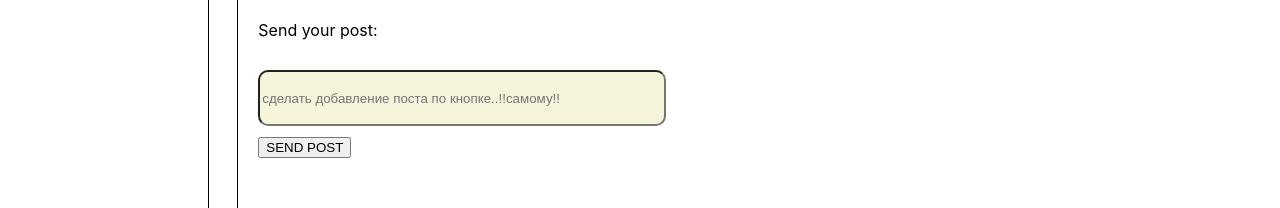
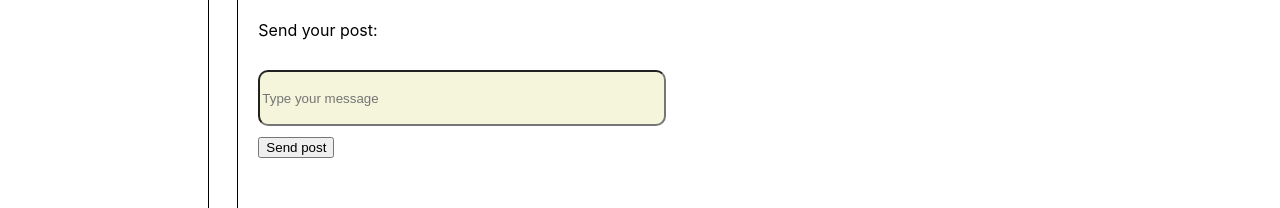
Before and after one commit to nimrab/socialnetwork, a React (Create React App) app: page /profile in a window 1280 px wide. Shown: the part 470-678 px from the top of the page. Built offline with nearby package versions, Linux system fonts and the light colour scheme.

Commit message:
send post works

```diff
--- a/package.json
+++ b/package.json
@@ -11,6 +11,7 @@
     "@types/react": "^16.9.0",
     "@types/react-dom": "^16.9.0",
     "@types/react-router-dom": "^5.3.1",
+    "@types/uuid": "^8.3.1",
     "react": "^16.13.1",
     "react-dom": "^16.13.1",
     "react-router-dom": "^5.3.0",
--- a/src/App.tsx
+++ b/src/App.tsx
@@ -12,6 +12,7 @@ type AppProps = {
     mesData: Array<MesPropType>,
     dialogData: Array<dialogDataType>,
     dialogMessageData: Array<dialogMessageDataType>
+    addPost: (post:string) => void
 }
 
 
@@ -27,7 +28,7 @@ const App = (props: AppProps) => {
 
                     {/*<Route path='/profile' component={Profile}/>*/}
                     {/*<Route path='/dialogs' component={Profile}/>*/}
-                    <Route path='/profile' component={() => <Profile mesData={props.mesData}/>}/>
+                    <Route path='/profile' component={() => <Profile mesData={props.mesData} addPost={props.addPost}/>}/>
                     <Route path='/dialogs' component={() => <Dialogs dialogData={props.dialogData} dialogMessageData={props.dialogMessageData}/>}/>
 
                     {/*<Dialogs></Dialogs>*/}
--- a/src/components/Profile/MyPosts/MyPosts.tsx
+++ b/src/components/Profile/MyPosts/MyPosts.tsx
@@ -1,19 +1,28 @@
-import React from 'react';
+import React, {useState} from 'react';
 import css from './MyPosts.module.css';
 import {SharedPosts} from './MySharedPosts/SharedPosts'
 import {SendNewPost} from './SendNewPost/SendNewPost';
+import {ProfileProps} from "../Profile";
 import {MesPropType} from "../../../index";
 
 
+export const MyPosts = (props: ProfileProps) => {
+
+    let [newSharedPosts, setNewSharedPosts] = useState<Array<MesPropType>>(props.mesData)
 
 
-export const MyPosts = (props: {mesData: Array<MesPropType>}) => {
+    const callbackHandler = (post: string) => {
+        const newPost: MesPropType = {mes: post, likes: 0}
+        const newPostArr = [newPost, ...newSharedPosts]
+        props.addPost(post)
+        setNewSharedPosts(newPostArr)
+    }
 
 
     return (
         <section>
-            <SendNewPost/>
-            <SharedPosts mesData={props.mesData}/>
+            <SendNewPost callback={callbackHandler}/>
+            <SharedPosts mesData={newSharedPosts}/>
         </section>
     )
 
--- a/src/components/Profile/MyPosts/MySharedPosts/SharedPosts.tsx
+++ b/src/components/Profile/MyPosts/MySharedPosts/SharedPosts.tsx
@@ -1,14 +1,20 @@
-import React from 'react';
+import React, {useState} from 'react';
 import css from './SharedPosts.module.css';
 import {Post} from "./Post";
+import {v1} from 'uuid'
 import {MesPropType} from "../../../../index";
 
+type SharedPostsProps = {
+    mesData: Array<MesPropType>
+}
 
-export const SharedPosts = (props:{mesData:Array<MesPropType>}) => {
+export const SharedPosts = (props:SharedPostsProps) => {
+
+
 
 
     const allPosts = props.mesData.map(el => {
-        return <Post mes={el.mes} likes={el.likes}/>
+        return <Post key = {v1()} mes={el.mes} likes={el.likes}/>
     })
 
     return (
--- /dev/null
+++ b/src/components/Profile/MyPosts/SendNewPost/Button.tsx
@@ -0,0 +1,21 @@
+import React from "react";
+
+type ButtonProps = {
+    callback: () => void
+    name: string
+}
+
+export const Button = (props:ButtonProps) => {
+
+    const onClickHandler = () => {
+        props.callback()
+    }
+
+
+        return (
+
+            <button onClick={onClickHandler}>{props.name}</button>
+
+        )
+
+}
--- a/src/components/Profile/MyPosts/SendNewPost/SendNewPost.tsx
+++ b/src/components/Profile/MyPosts/SendNewPost/SendNewPost.tsx
@@ -1,20 +1,36 @@
-import React from "react";
+import React, {ChangeEvent, useState} from "react";
 import css from "./SendNewPost.module.css";
+import {Button} from "./Button";
 
 
-type SendNewPostProps = {
-
-}
 
 
-export const SendNewPost:React.FC<SendNewPostProps> = (props) => {
+
+export const SendNewPost = (props: {callback: (post:string) => void}) => {
+
+    let [newPostText, setNewPostText] = useState<string>("")
+
+    const onChangeEventHandler = (event: ChangeEvent<HTMLInputElement>) => {
+        setNewPostText(event.currentTarget.value)
+    }
+
+    const callbackHandler = () => {
+        props.callback(newPostText)
+        setNewPostText("")
+    }
 
     return (
         <section className={css.post_section}>
 
             <div>Send your post:</div>
-            <input type="text" className={css.post_input} placeholder="сделать добавление поста по кнопке..!!самому!!"/>
-            <div><input type="submit" value="SEND POST"/></div>
+            <input type="text" className={css.post_input}
+                   placeholder="Type your message"
+                   value={newPostText}
+                   onChange={onChangeEventHandler}
+            />
+            <div>
+                <Button name="Send post" callback={callbackHandler}/>
+            </div>
         </section>
     )
 
--- a/src/components/Profile/Profile.tsx
+++ b/src/components/Profile/Profile.tsx
@@ -4,13 +4,19 @@ import {ProfileInfo} from "./ProfileInfo/ProfileInfo";
 import {MyPosts} from "./MyPosts/MyPosts";
 import {MesPropType} from "../../index";
 
-export const Profile = (props: {mesData: Array<MesPropType>}) => {
+
+export type ProfileProps = {
+    mesData: Array<MesPropType>
+    addPost: (post:string) => void
+}
+
+export const Profile = (props: ProfileProps) => {
 
     return (
         <div className={css.profile}>
 
             <ProfileInfo/>
-            <MyPosts mesData={props.mesData}/>
+            <MyPosts mesData={props.mesData} addPost={props.addPost}/>
 
         </div>
     )
--- a/src/index.tsx
+++ b/src/index.tsx
@@ -44,8 +44,22 @@ const dialogMessageData: Array<dialogMessageDataType> = [
 ]
 
 
+const addPost = (post: string) => {
 
-ReactDOM.render(<App mesData={mesData} dialogData={dialogData} dialogMessageData={dialogMessageData}/>, document.getElementById('root'));
+    mesData.push({
+        mes: post,
+        likes: 0
+    })
+
+}
+
+
+ReactDOM.render(<App
+    mesData={mesData}
+    dialogData={dialogData}
+    dialogMessageData={dialogMessageData}
+    addPost={addPost}
+/>, document.getElementById('root'));
 
 // If you want your app to work offline and load faster, you can change
 // unregister() to register() below. Note this comes with some pitfalls.
```
Also changed, not shown: 1 other file (tests, documents, lock files or other folders).
